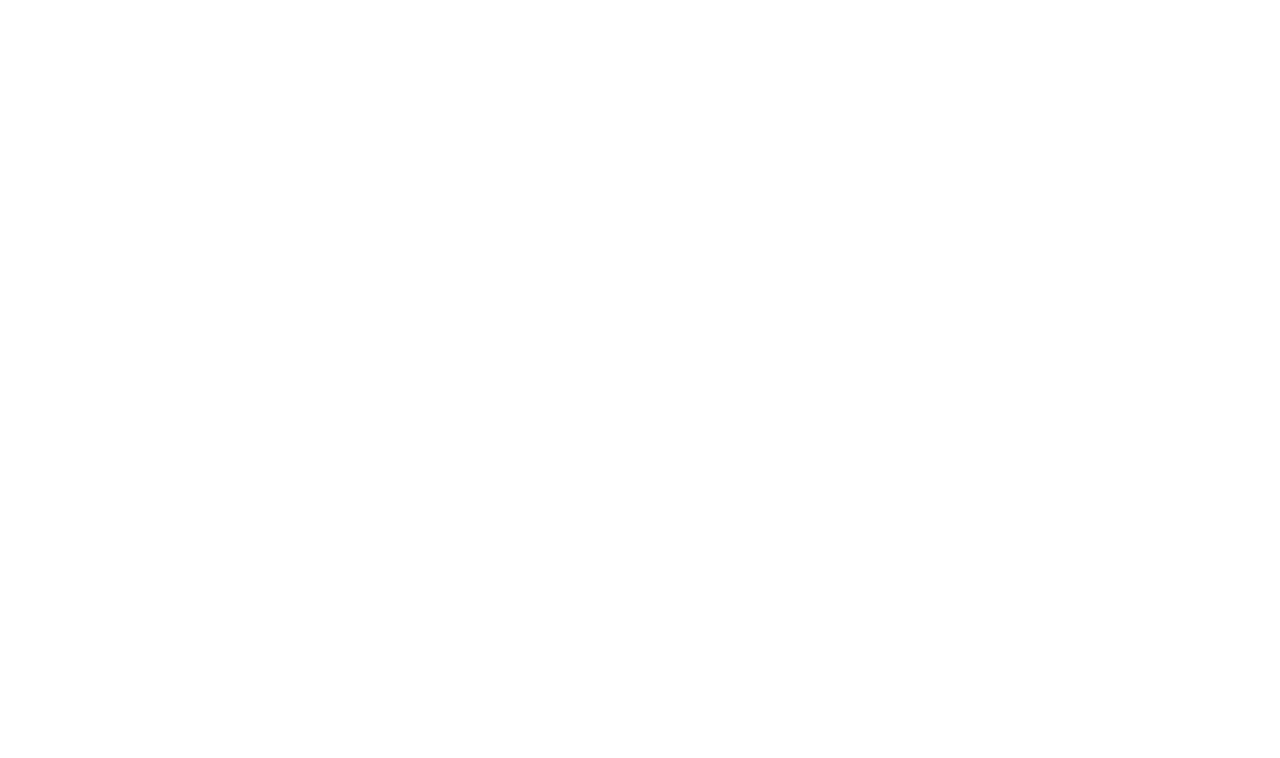
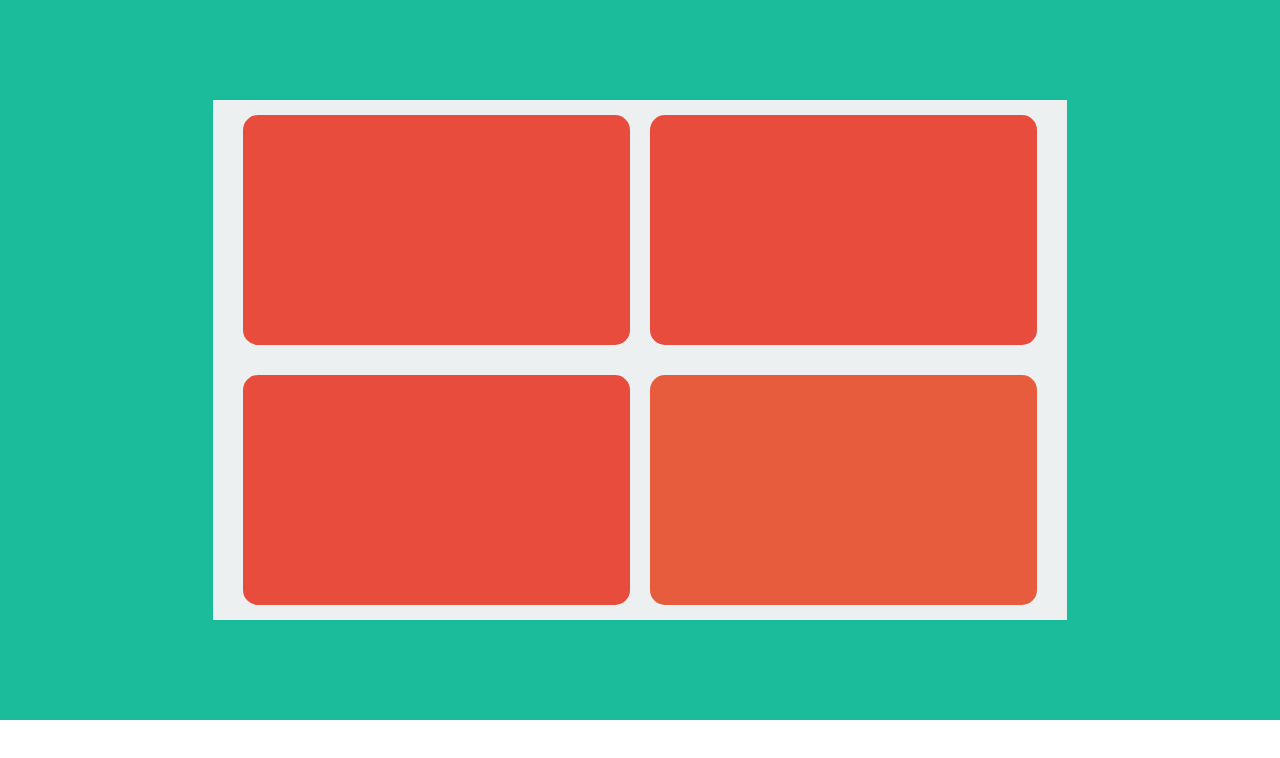
Before and after one commit to vjefri/colorfinder, a plain HTML site: page findcolor.html in a window 1280 px wide. Drawn offline with nearby package versions, Linux system fonts and the light colour scheme.

Commit message:
Working version

```diff
--- a/findcolor.html
+++ b/findcolor.html
@@ -5,31 +5,86 @@
 <head>
     <title>Find Color</title>
     <style type="text/css">
-    .center {
-        margin: auto;
-        position: absolute;
-        top: 0;
-        left: 0;
-        bottom: 0;
-        right: 0;
+    .box {
+        background-color: #1abc9c;
+    }
+
+    .top-box-row {
+        padding: 5px;
+        padding-left: 20px;
+        padding-right: 20px;
+    }
+
+    .bottom-box-row {
+        padding: 5px;
+        padding-left: 20px;
+        padding-right: 20px;
     }
     </style>
 </head>
 
 <body>
-    <div class="container"></div>
-    <div class="row"></div>
-    <div class="center">
-        <script src="https://code.jquery.com/jquery-2.1.1.js"></script>
-        <script type="text/javascript">
-        // 1. Have a square in the middle with 4 squares
-        // 2. The squares can be divs with class properties
-        // 3. The function would have to choose a random div and apply a different css color.
-        // * How would you change the square to fit more colors?
-        // * The colors are always random the same except one
-        // * squares change by 2x2, 3x3, 4x4, 5x5, 6x6
-        // *
-        </script>
+    <div class="container-fluid">
+        <div class="row box">
+            <div class="col-md-2 left"> </div>
+            <div class="col-md-8 center">
+                <div class="row top-box-row">
+                    <div class="col-md-6 squares"></div>
+                    <div class="col-md-6 squares"></div>
+                </div>
+                <div class="row bottom-box-row">
+                    <div class="col-md-6 squares"></div>
+                    <div class="col-md-6 square"></div>
+                </div>
+            </div>
+            <div class="col-md-2 right"> </div>
+        </div>
+    </div>
+
+    <!-- Jquery -->
+    <script src="https://code.jquery.com/jquery-2.1.1.js"></script>
+    <!-- Latest compiled and minified CSS -->
+    <link rel="stylesheet" href="https://maxcdn.bootstrapcdn.com/bootstrap/3.3.5/css/bootstrap.min.css">
+    <!-- Latest compiled and minified JavaScript -->
+    <script src="https://maxcdn.bootstrapcdn.com/bootstrap/3.3.5/js/bootstrap.min.js"></script>
+    <script type="text/javascript">
+    $('.center').css({
+        'background-color': '#ecf0f1',
+        'height': '520px',
+        'margin-top': '100px',
+        'margin-bottom': '100px'
+    });
+
+    $('.squares').css({
+        'background-color': '#e74c3c',
+        'height': '250px',
+        'border': '10px solid #ecf0f1',
+        'border-radius': '25px',
+    });
+
+    $('.square').css({
+        'background-color': '#e75c3c',
+        'height': '250px',
+        'border': '10px solid #ecf0f1',
+        'border-radius': '25px',
+    });
+
+    $(".squares").click(function() {
+    	console.log("hello");
+        $(".squares").css('background-color', randomColor());
+    });
+
+    $(".square").click(function() {
+        $(".square").css('background-color', randomColor());
+    });
+
+    function randomColor() {
+        var ranColorArr = ['#f1c40f', '#9b59b6', '#d35400'];
+        var ranNum = Math.floor(Math.random() * 2) + 0;
+        var ranColor = ranColorArr[ranNum];
+        return ranColor;
+    }
+    </script>
 </body>
 
 </html>
```
